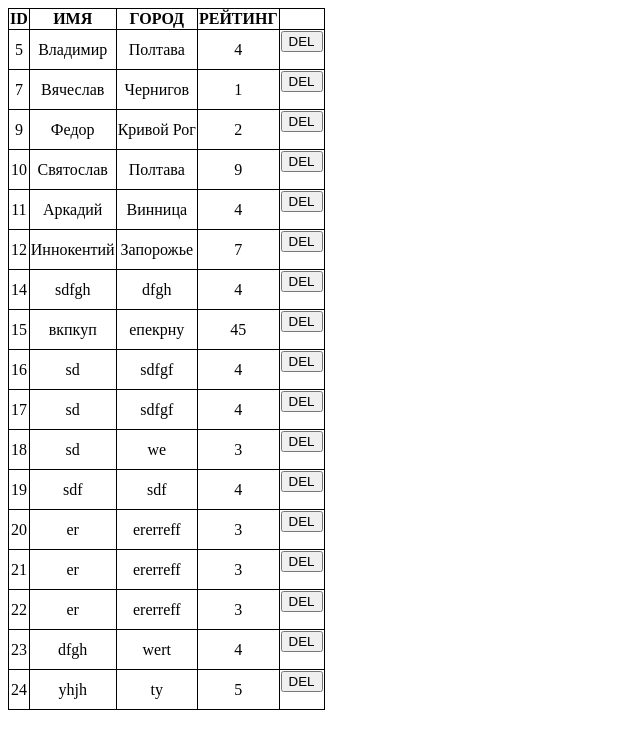
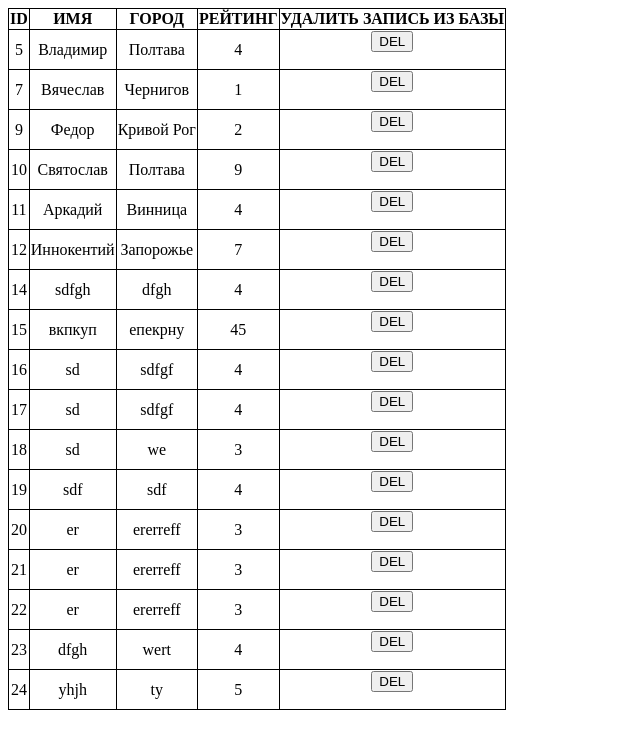
Before and after one commit to rossanoua/php213, a PHP site: page /pdo/index.php in a window 1280 px wide. Shown: the top 750 px of the page, without its empty margins (0-640 px from the left). Run offline with PHP 8.4, Linux system fonts and the light colour scheme; data comes from the database, SQL or seed files in the repository.

Commit message:
tablehead cell added with text delete table string

```diff
--- a/pdo/index.php
+++ b/pdo/index.php
@@ -24,6 +24,7 @@ echo "
         <th>ИМЯ</th>
         <th>ГОРОД</th>
         <th>РЕЙТИНГ</th>
+        <th>УДАЛИТЬ ЗАПИСЬ ИЗ БАЗЫ</th>
     </tr>";
 while($row = $from_base->fetch()){
 //    echo "<tr><td>".$row['cnum']."</td><td>".$row['cname']."</td><td>".$row['city']."</td><td>".$row['rating']."</td><td>". "<form action='del.php'><input type='hidden' value=''><input type='submit'></form>" ."</td></tr>";
```
